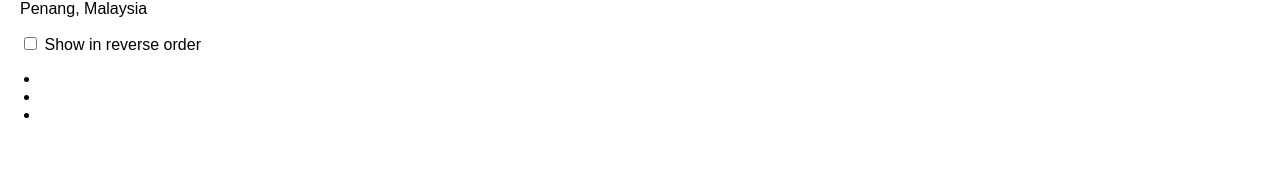
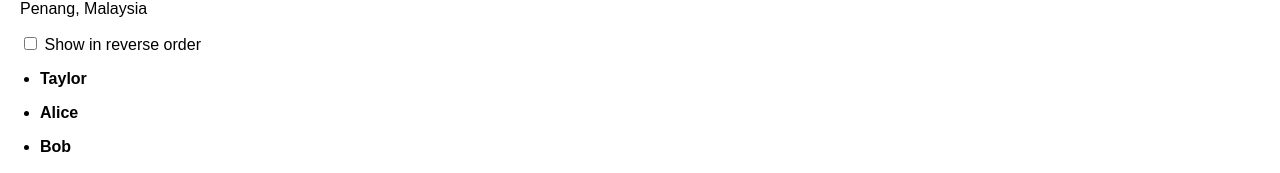
Before and after one commit to zelitosaide/react-js-course, a React (Create React App) app: page / in a window 1280 px wide. Shown: the part 2760-2933 px from the top of the page. Before the commit the page ends 2904 px from the top, so only its background shows below. Built offline with nearby package versions, Linux system fonts and the light colour scheme.

Commit message:
Preserving and Resetting State

```diff
--- a/src/learn/learn-react/managing-state/preserving-and-resetting-state/challenges/fix-misplaced-state-in-the-list.js
+++ b/src/learn/learn-react/managing-state/preserving-and-resetting-state/challenges/fix-misplaced-state-in-the-list.js
@@ -48,4 +48,14 @@ function ContactList() {
   );
 }
 
-function Contact({ contact }) {}
+function Contact({ contact }) {
+  const [expanded, setExpanded] = useState(false);
+
+  return (
+    <>
+      <p>
+        <b>{contact.name}</b>
+      </p>
+    </>
+  );
+}
```
